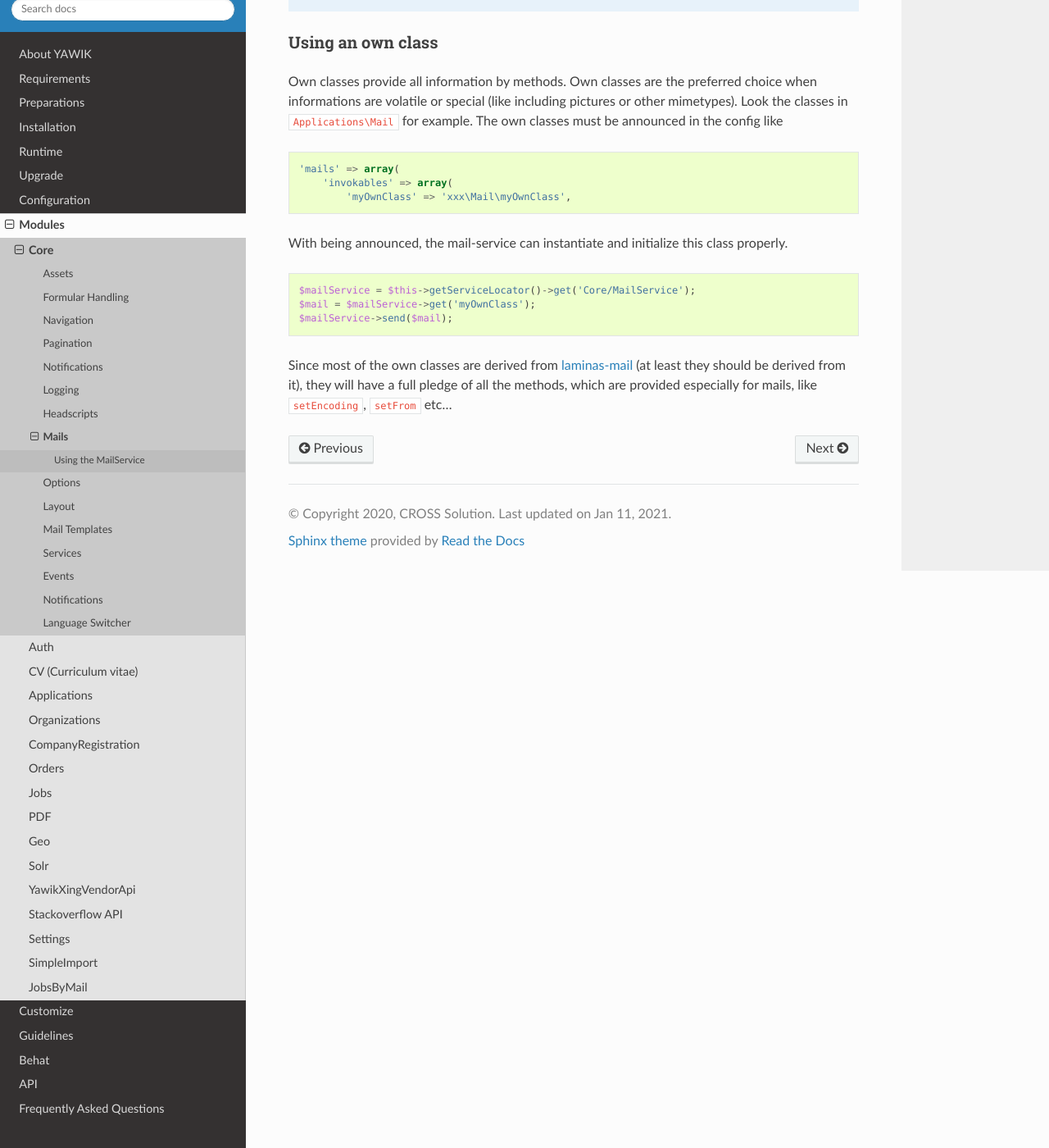
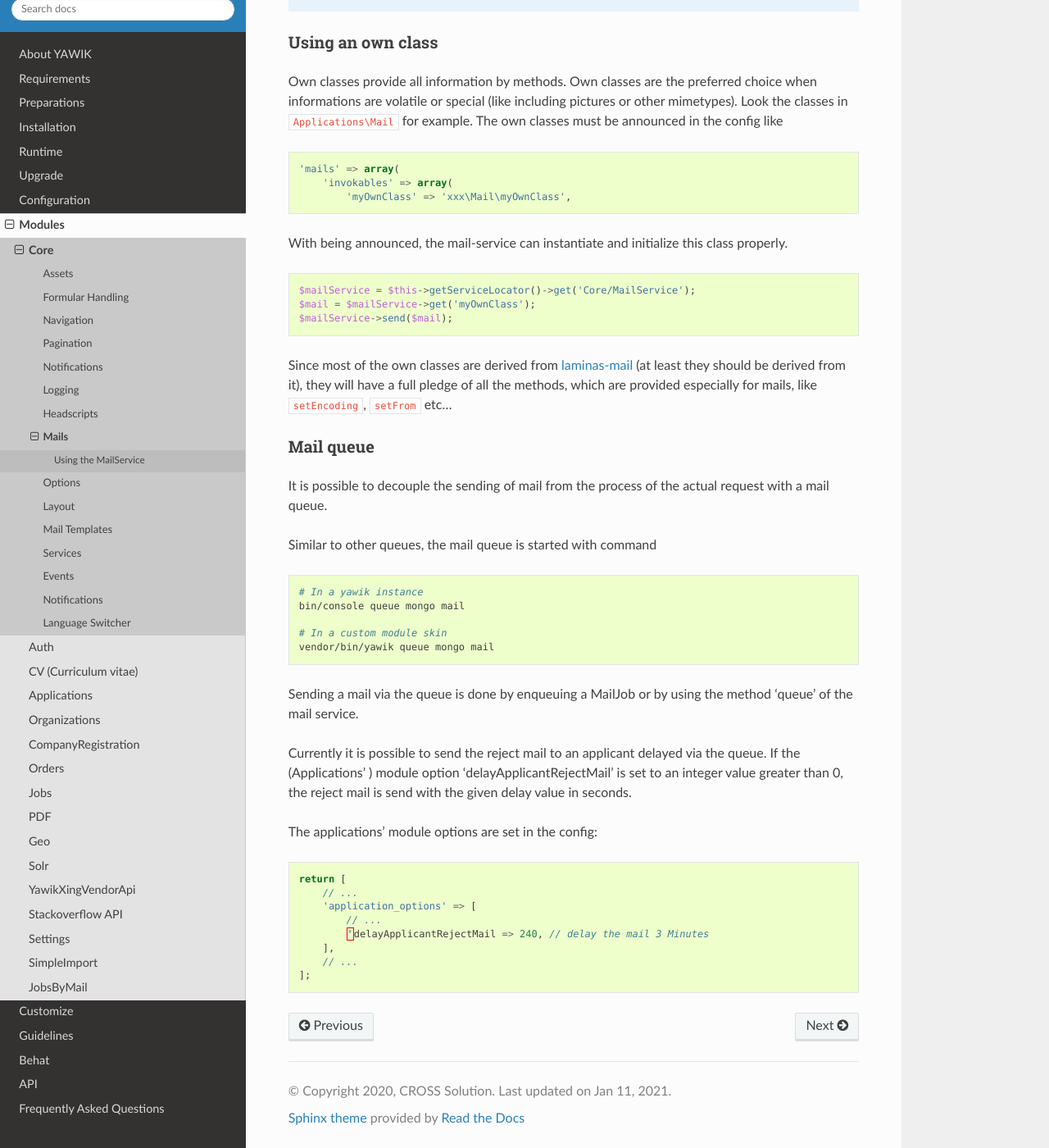
Before and after one commit to cross-solution/YawikDocs, a Sphinx documentation site: the page built from source/modules/core/mails.rst, in a window 1280 px wide and 1400 px high, scrolled down 1588 px. Shown: the whole window at 82% size. Built offline with Sphinx 7.4.7 and the Read the Docs theme 2.0.0, drawn with Linux system fonts in a browser that asks for light colours; a script that is not in the unit is left out; comment, search, counter and statistics services are not loaded.

Commit message:
docs: add section about mail queues

```diff
--- a/source/modules/core/mails.rst
+++ b/source/modules/core/mails.rst
@@ -95,3 +95,41 @@ they will have a full pledge of all the methods, which are provided especially f
 
 
 .. _laminas-mail: https://docs.laminas.dev/laminas-mail/message/intro/
+
+
+Mail queue
+==========
+
+It is possible to decouple the sending of mail from the process of the actual request
+with a mail queue.
+
+Similar to other queues, the mail queue is started with command
+
+.. code-block:: sh
+
+    # In a yawik instance
+    bin/console queue mongo mail
+
+    # In a custom module skin
+    vendor/bin/yawik queue mongo mail
+
+
+Sending a mail via the queue is  done by enqueuing a MailJob or by using the
+method 'queue' of the mail service.
+
+Currently it is possible to send the reject mail to an applicant delayed via the queue.
+If the (Applications' ) module option 'delayApplicantRejectMail' is set to an integer
+value greater than 0, the reject mail is send with the given delay value in seconds.
+
+The applications' module options are set in the config:
+
+.. code-block:: php
+
+    return [
+        // ...
+        'application_options' => [
+            // ...
+            'delayApplicantRejectMail => 240, // delay the mail 3 Minutes
+        ],
+        // ...
+    ];
```
